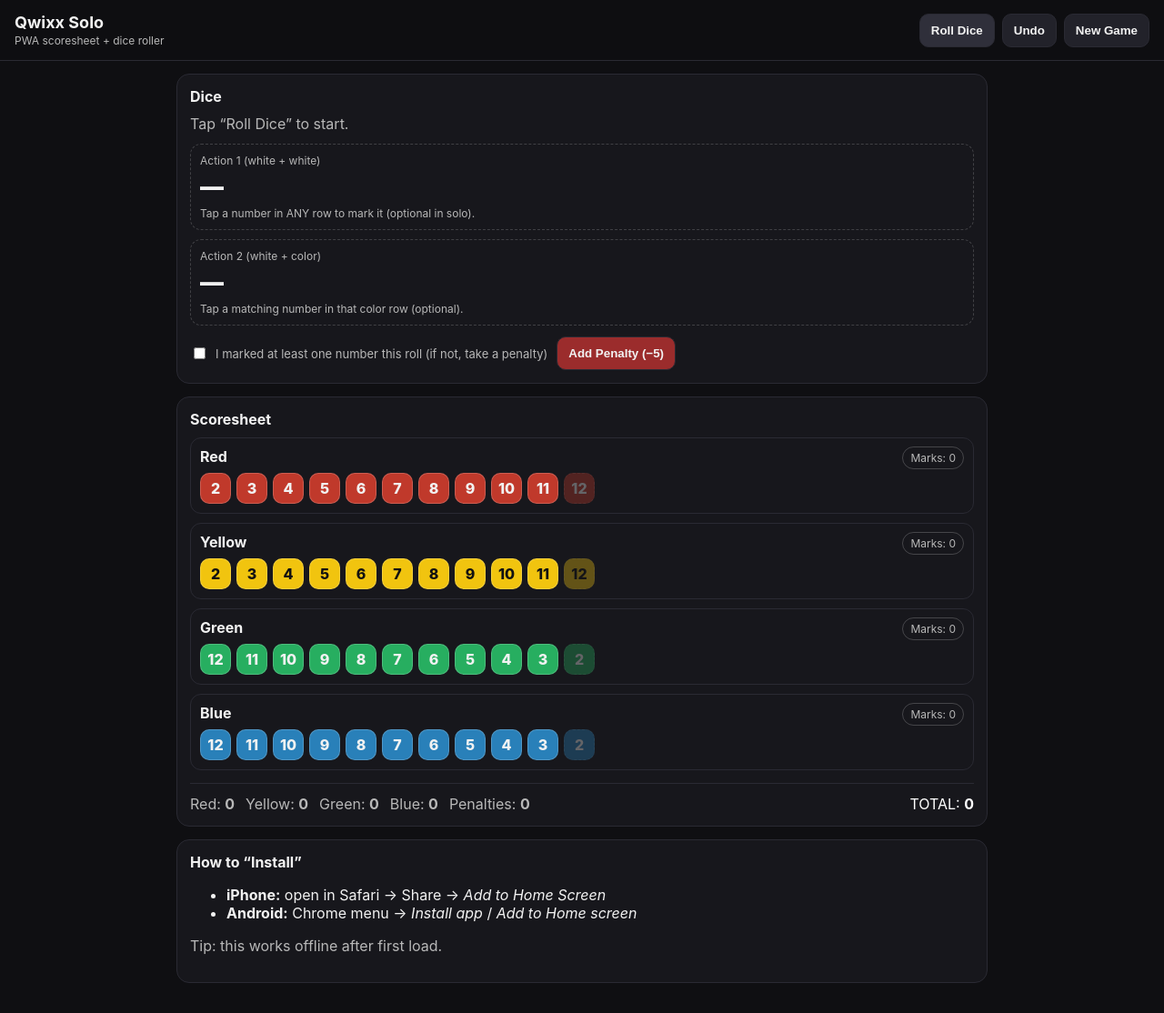
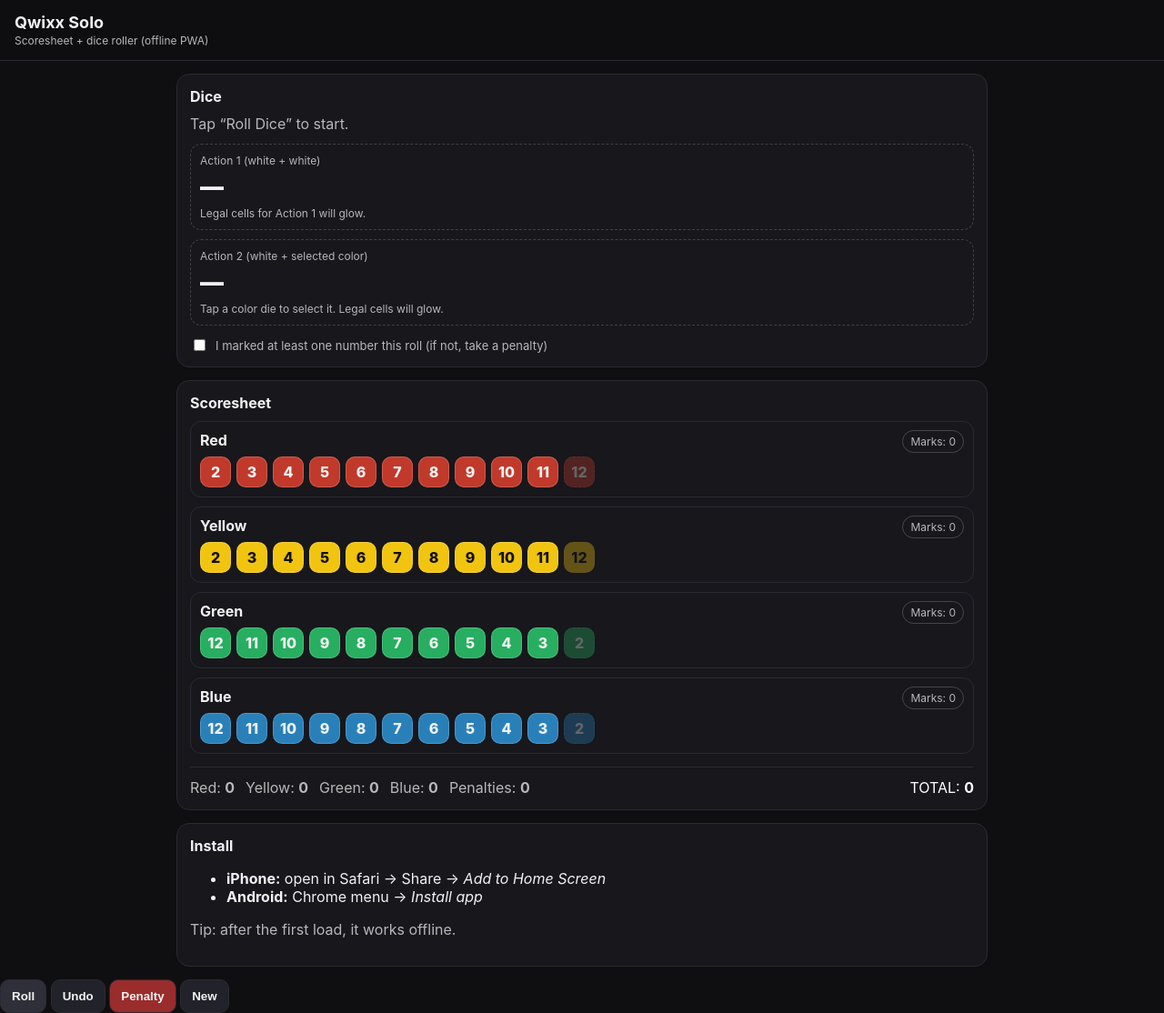
Before and after one commit to Rubbabubba/qwixx-solo-pwa, a plain HTML site: page index.html in a window 1280 px wide. Shown: the whole page at 91% size. Drawn offline with Linux system fonts and the light colour scheme.

Commit message:
Update index.html

```diff
--- a/index.html
+++ b/index.html
@@ -14,30 +14,27 @@
   <header class="top">
     <div>
       <h1>Qwixx Solo</h1>
-      <div class="sub">PWA scoresheet + dice roller</div>
-    </div>
-    <div class="top-actions">
-      <button id="btnRoll" class="primary">Roll Dice</button>
-      <button id="btnUndo">Undo</button>
-      <button id="btnNew">New Game</button>
+      <div class="sub">Scoresheet + dice roller (offline PWA)</div>
     </div>
   </header>
 
   <main class="wrap">
     <section class="panel">
       <h2>Dice</h2>
+
       <div id="diceRow" class="dice-row"></div>
 
       <div class="callouts">
         <div class="callout">
           <div class="label">Action 1 (white + white)</div>
           <div id="sumWhite" class="value">—</div>
-          <div class="hint">Tap a number in ANY row to mark it (optional in solo).</div>
+          <div class="hint">Legal cells for Action 1 will glow.</div>
         </div>
+
         <div class="callout">
-          <div class="label">Action 2 (white + color)</div>
+          <div class="label">Action 2 (white + selected color)</div>
           <div id="sumColor" class="value">—</div>
-          <div class="hint">Tap a matching number in that color row (optional).</div>
+          <div class="hint">Tap a color die to select it. Legal cells will glow.</div>
         </div>
       </div>
 
@@ -46,7 +43,6 @@
           <input type="checkbox" id="chkDidMark" />
           I marked at least one number this roll (if not, take a penalty)
         </label>
-        <button id="btnPenalty" class="danger">Add Penalty (−5)</button>
       </div>
 
       <div id="gameEnd" class="game-end hidden"></div>
@@ -67,14 +63,22 @@
     </section>
 
     <section class="panel">
-      <h2>How to “Install”</h2>
+      <h2>Install</h2>
       <ul>
         <li><strong>iPhone:</strong> open in Safari → Share → <em>Add to Home Screen</em></li>
-        <li><strong>Android:</strong> Chrome menu → <em>Install app</em> / <em>Add to Home screen</em></li>
+        <li><strong>Android:</strong> Chrome menu → <em>Install app</em></li>
       </ul>
-      <p class="muted">Tip: this works offline after first load.</p>
+      <p class="muted">Tip: after the first load, it works offline.</p>
     </section>
   </main>
+
+  <!-- One-hand bottom action bar -->
+  <nav class="bottom-bar" aria-label="Actions">
+    <button id="btnRoll" class="primary big">Roll</button>
+    <button id="btnUndo" class="big">Undo</button>
+    <button id="btnPenalty" class="danger big">Penalty</button>
+    <button id="btnNew" class="big">New</button>
+  </nav>
 
   <script src="app.js"></script>
   <script>
```
